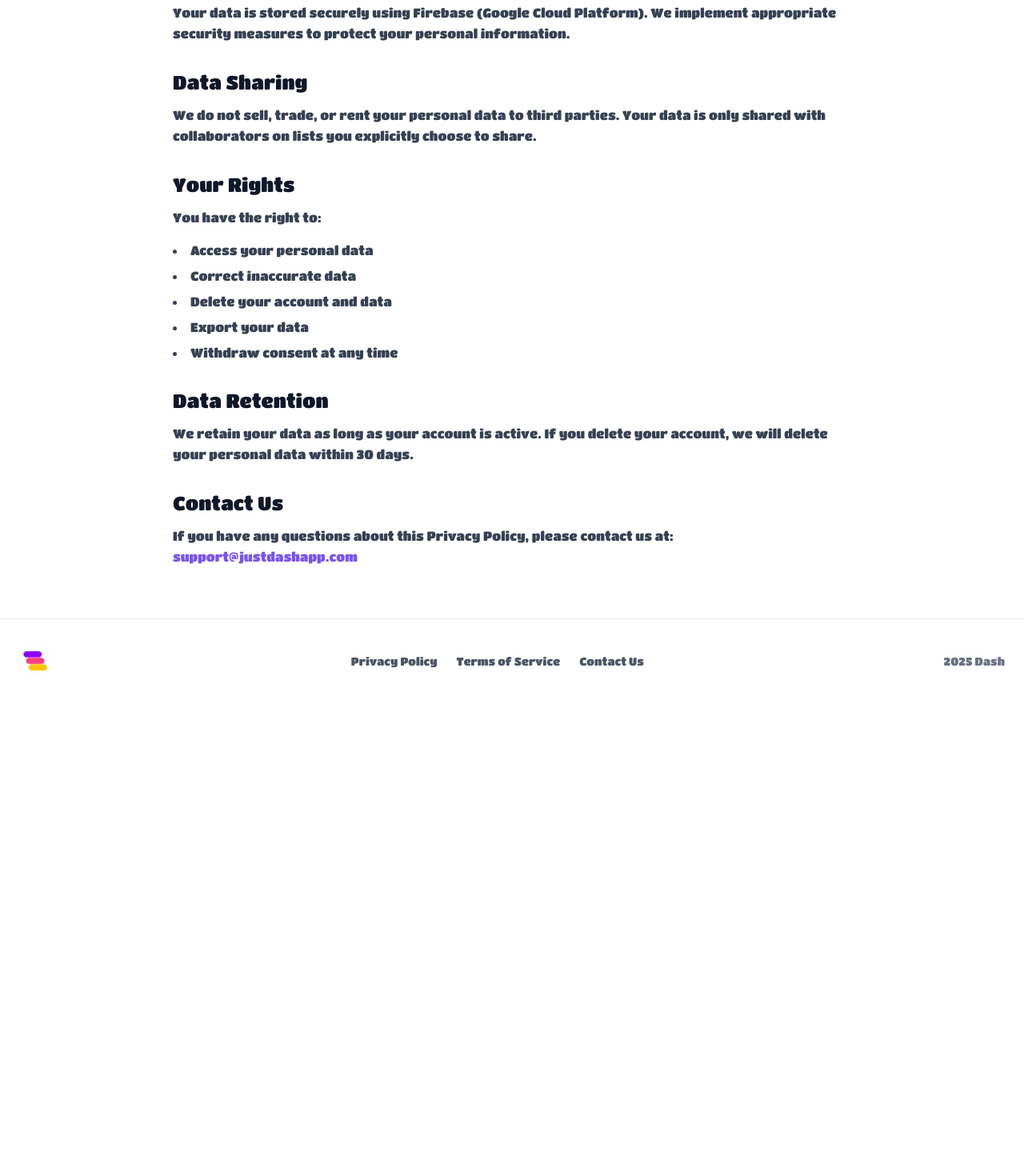
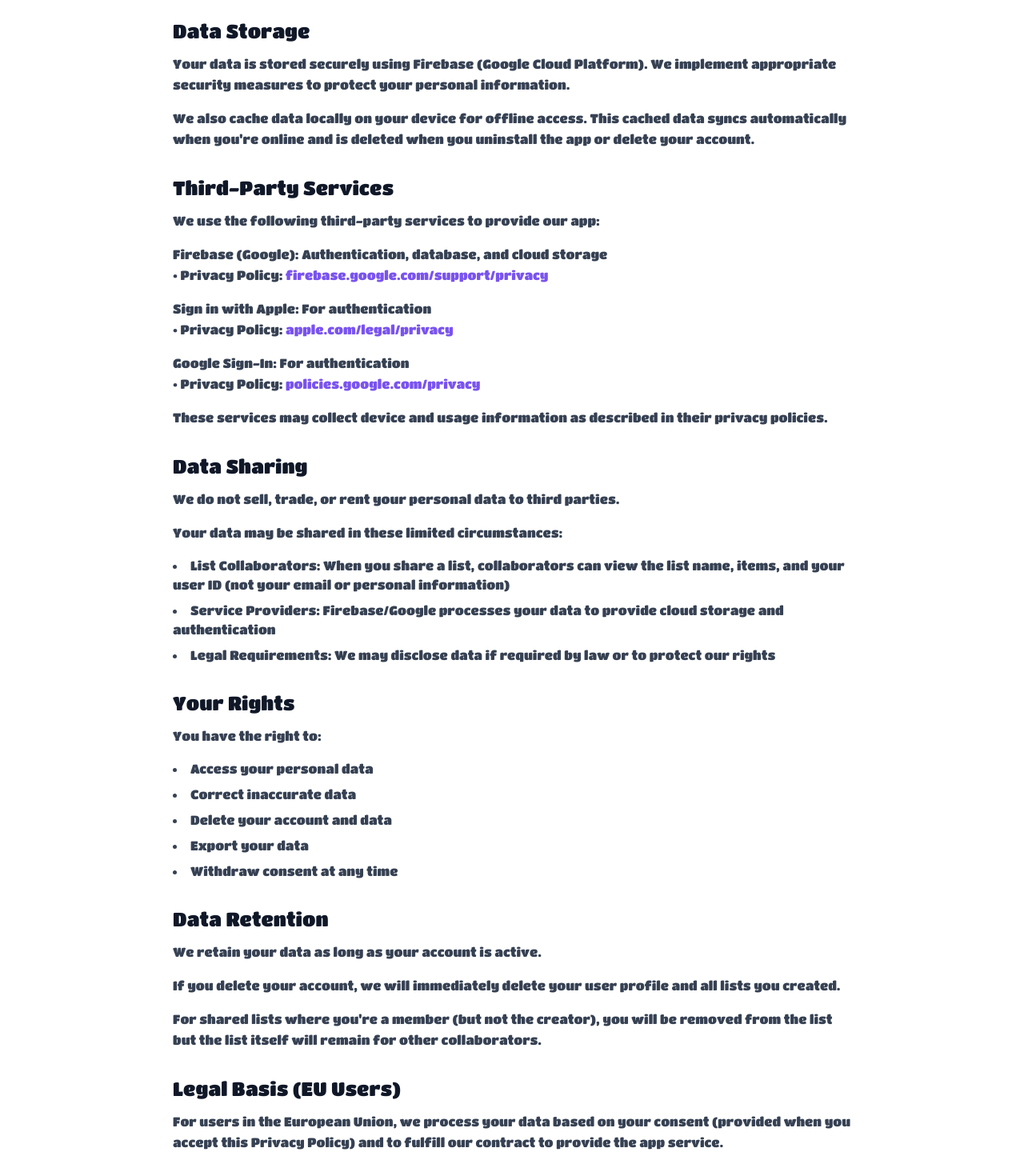
Before and after one commit to csgreg/dash-site, a SvelteKit app: page /privacy in a window 1280 px wide. Shown: the part 1000-2470 px from the top of the page at 80% size. Before the commit the page ends 1878 px from the top, so only its background shows below. Built offline with nearby package versions, Linux system fonts and the light colour scheme.

Commit message:
update privacy-policy

```diff
--- a/src/routes/privacy/+page.svelte
+++ b/src/routes/privacy/+page.svelte
@@ -1,12 +1,6 @@
 <script>
 	import Header from '$lib/components/Header.svelte';
 	import Footer from '$lib/components/Footer.svelte';
-
-	const currentDate = new Date().toLocaleDateString('en-US', {
-		year: 'numeric',
-		month: 'long',
-		day: 'numeric'
-	});
 </script>
 
 <svelte:head>
@@ -20,7 +14,7 @@
 	<!-- Content -->
 	<main class="mx-auto max-w-4xl px-6 py-12">
 		<h1 class="mb-4 text-4xl font-extrabold text-gray-900">Privacy Policy</h1>
-		<p class="mb-10 text-sm text-gray-500">Last updated: {currentDate}</p>
+		<p class="mb-10 text-sm text-gray-500">Last updated: 30.11.2025</p>
 
 		<div class="space-y-8">
 			<!-- Introduction -->
@@ -45,6 +39,8 @@
 					<li>Lists and items you create</li>
 					<li>Usage statistics (items created, achievements)</li>
 					<li>Device information (for app functionality)</li>
+					<li>Feedback submissions (optional email, message, type, timestamp)</li>
+					<li>Authentication data from Apple or Google (when using third-party sign-in)</li>
 				</ul>
 			</section>
 
@@ -68,15 +64,81 @@
 					Your data is stored securely using Firebase (Google Cloud Platform). We implement
 					appropriate security measures to protect your personal information.
 				</p>
+				<p class="mb-4 text-base leading-relaxed text-gray-700">
+					We also cache data locally on your device for offline access. This cached data syncs
+					automatically when you're online and is deleted when you uninstall the app or delete your
+					account.
+				</p>
+			</section>
+
+			<!-- Third-Party Services -->
+			<section>
+				<h2 class="mb-3 text-2xl font-bold text-gray-900">Third-Party Services</h2>
+				<p class="mb-4 text-base leading-relaxed text-gray-700">
+					We use the following third-party services to provide our app:
+				</p>
+				<div class="mb-4 space-y-4 text-base leading-relaxed text-gray-700">
+					<div>
+						<strong>Firebase (Google):</strong> Authentication, database, and cloud storage
+						<br />
+						• Privacy Policy: <a
+							href="https://firebase.google.com/support/privacy"
+							target="_blank"
+							rel="noopener noreferrer"
+							class="text-secondary hover:text-secondary-dark"
+							>firebase.google.com/support/privacy</a
+						>
+					</div>
+					<div>
+						<strong>Sign in with Apple:</strong> For authentication
+						<br />
+						• Privacy Policy: <a
+							href="https://www.apple.com/legal/privacy"
+							target="_blank"
+							rel="noopener noreferrer"
+							class="text-secondary hover:text-secondary-dark">apple.com/legal/privacy</a
+						>
+					</div>
+					<div>
+						<strong>Google Sign-In:</strong> For authentication
+						<br />
+						• Privacy Policy: <a
+							href="https://policies.google.com/privacy"
+							target="_blank"
+							rel="noopener noreferrer"
+							class="text-secondary hover:text-secondary-dark">policies.google.com/privacy</a
+						>
+					</div>
+					<p>
+						These services may collect device and usage information as described in their privacy
+						policies.
+					</p>
+				</div>
 			</section>
 
 			<!-- Data Sharing -->
 			<section>
 				<h2 class="mb-3 text-2xl font-bold text-gray-900">Data Sharing</h2>
 				<p class="mb-4 text-base leading-relaxed text-gray-700">
-					We do not sell, trade, or rent your personal data to third parties. Your data is only
-					shared with collaborators on lists you explicitly choose to share.
+					We do not sell, trade, or rent your personal data to third parties.
 				</p>
+				<p class="mb-4 text-base leading-relaxed text-gray-700">
+					Your data may be shared in these limited circumstances:
+				</p>
+				<ul class="list-inside list-disc space-y-2 text-base text-gray-700">
+					<li>
+						<strong>List Collaborators:</strong> When you share a list, collaborators can view the
+						list name, items, and your user ID (not your email or personal information)
+					</li>
+					<li>
+						<strong>Service Providers:</strong> Firebase/Google processes your data to provide cloud
+						storage and authentication
+					</li>
+					<li>
+						<strong>Legal Requirements:</strong> We may disclose data if required by law or to protect
+						our rights
+					</li>
+				</ul>
 			</section>
 
 			<!-- Your Rights -->
@@ -96,8 +158,25 @@
 			<section>
 				<h2 class="mb-3 text-2xl font-bold text-gray-900">Data Retention</h2>
 				<p class="mb-4 text-base leading-relaxed text-gray-700">
-					We retain your data as long as your account is active. If you delete your account, we
-					will delete your personal data within 30 days.
+					We retain your data as long as your account is active.
+				</p>
+				<p class="mb-4 text-base leading-relaxed text-gray-700">
+					If you delete your account, we will immediately delete your user profile and all lists
+					you created.
+				</p>
+				<p class="mb-4 text-base leading-relaxed text-gray-700">
+					For shared lists where you're a member (but not the creator), you will be removed from
+					the list but the list itself will remain for other collaborators.
+				</p>
+			</section>
+
+			<!-- Legal Basis -->
+			<section>
+				<h2 class="mb-3 text-2xl font-bold text-gray-900">Legal Basis (EU Users)</h2>
+				<p class="mb-4 text-base leading-relaxed text-gray-700">
+					For users in the European Union, we process your data based on your consent (provided
+					when you accept this Privacy Policy) and to fulfill our contract to provide the app
+					service.
 				</p>
 			</section>
 
```
